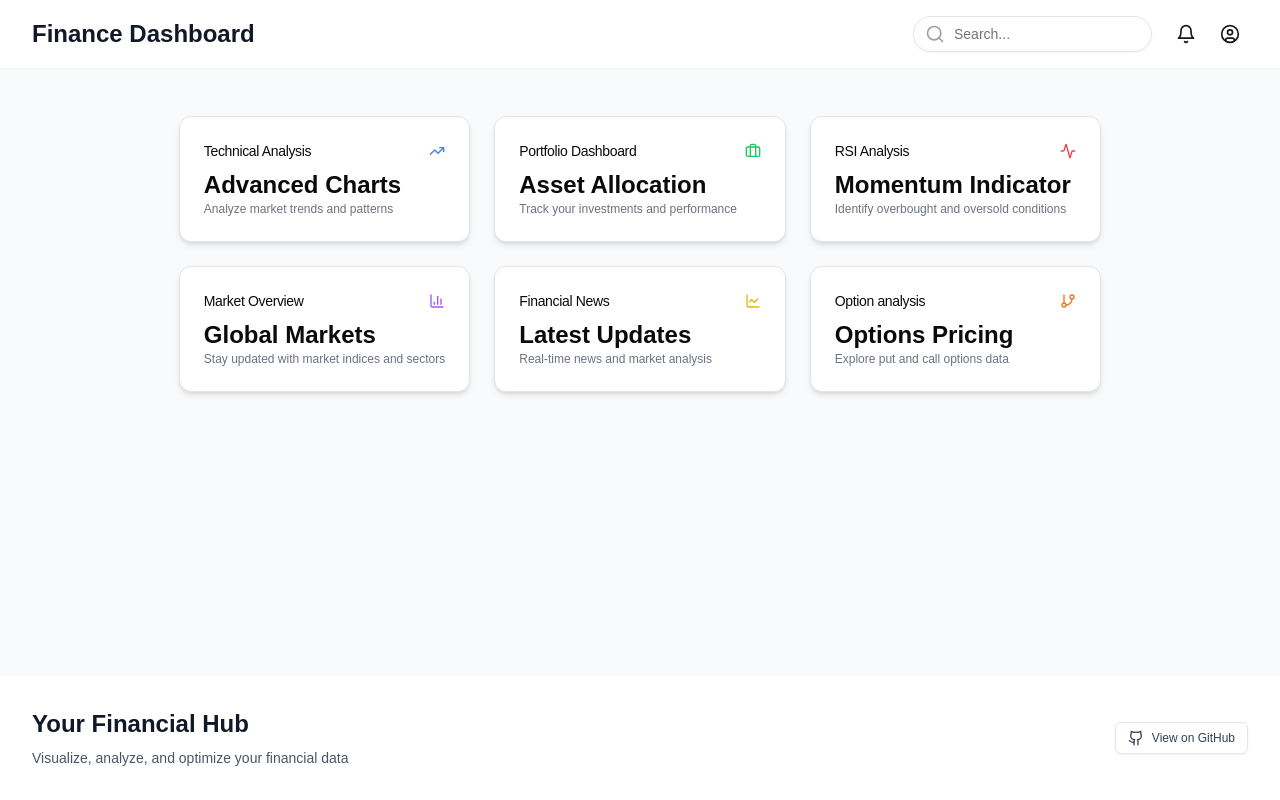
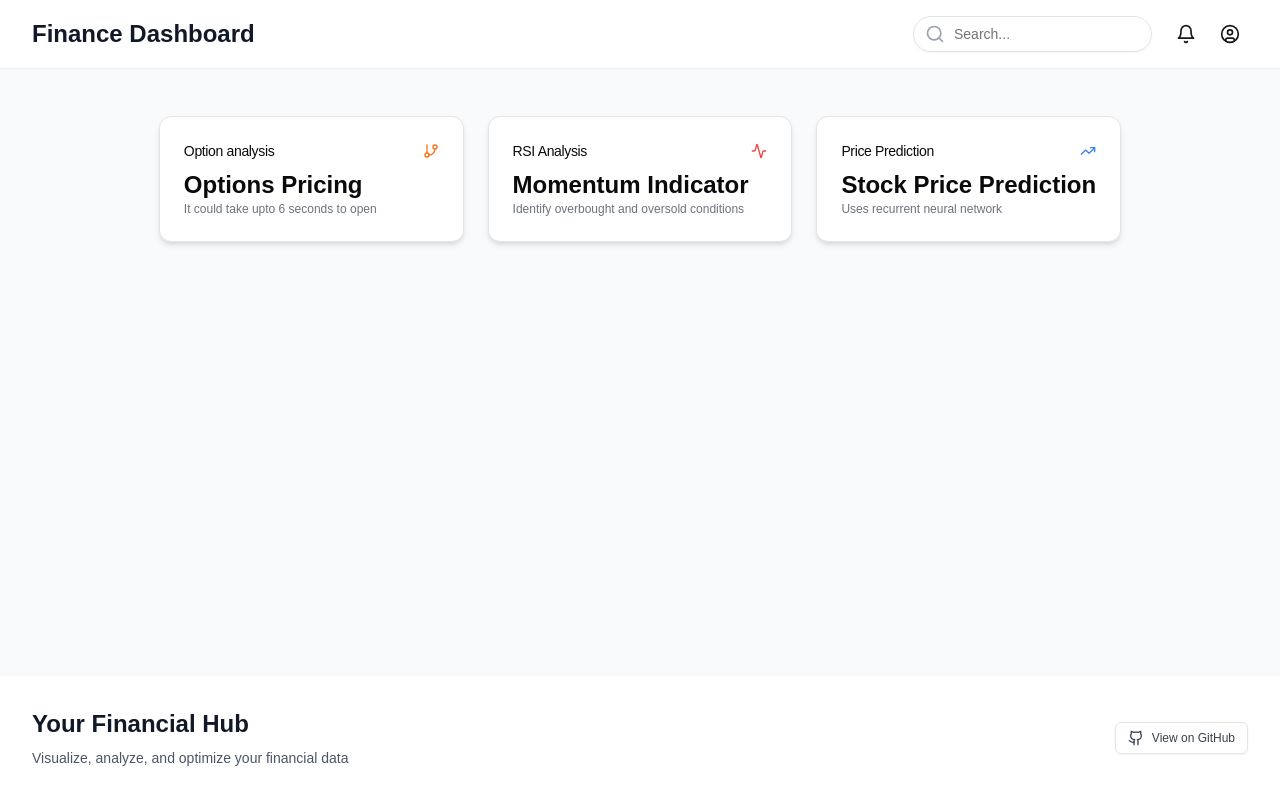
Before and after one commit to kulraj710/fin-dashboard, a Next.js app in the folder frontend/: page / in a window 1280 px wide. Built offline with nearby package versions, Linux system fonts and the light colour scheme.

Commit message:
[chore] update temporary display of cards in homepage

```diff
--- a/frontend/components/homepage-footer.tsx
+++ b/frontend/components/homepage-footer.tsx
@@ -1,9 +1,9 @@
-'use client'
+"use client";
 
-import React from 'react'
-import { Card, CardContent, CardHeader, CardTitle } from "@/components/ui/card"
-import { Input } from "@/components/ui/input"
-import { Button } from "@/components/ui/button"
+import React from "react";
+import { Card, CardContent, CardHeader, CardTitle } from "@/components/ui/card";
+import { Input } from "@/components/ui/input";
+import { Button } from "@/components/ui/button";
 import {
   DropdownMenu,
   DropdownMenuContent,
@@ -11,9 +11,20 @@ import {
   DropdownMenuLabel,
   DropdownMenuSeparator,
   DropdownMenuTrigger,
-} from "@/components/ui/dropdown-menu"
-import { BarChart3, LineChart, TrendingUp, Briefcase, Activity, GitBranch, Search, BellIcon, UserCircle, Github } from 'lucide-react'
-import Link from 'next/link'
+} from "@/components/ui/dropdown-menu";
+import {
+  BarChart3,
+  LineChart,
+  TrendingUp,
+  Briefcase,
+  Activity,
+  GitBranch,
+  Search,
+  BellIcon,
+  UserCircle,
+  Github,
+} from "lucide-react";
+import Link from "next/link";
 
 export function HomepageFooter() {
   return (
@@ -21,7 +32,9 @@ export function HomepageFooter() {
       <header className="bg-white dark:bg-gray-800 shadow-sm">
         <div className="max-w-7xl mx-auto px-4 sm:px-6 lg:px-8 py-4">
           <div className="flex items-center justify-between">
-            <h1 className="text-2xl font-bold text-gray-900 dark:text-white">Finance Dashboard</h1>
+            <h1 className="text-2xl font-bold text-gray-900 dark:text-white">
+              Finance Dashboard
+            </h1>
             <div className="flex items-center">
               <div className="relative mr-4">
                 <Input
@@ -29,7 +42,10 @@ export function HomepageFooter() {
                   placeholder="Search..."
                   className="pl-10 pr-4 py-2 rounded-full"
                 />
-                <Search className="absolute left-3 top-1/2 transform -translate-y-1/2 text-gray-400" size={20} />
+                <Search
+                  className="absolute left-3 top-1/2 transform -translate-y-1/2 text-gray-400"
+                  size={20}
+                />
               </div>
               <Button variant="ghost" size="icon" className="mr-2">
                 <BellIcon className="h-5 w-5" />
@@ -55,17 +71,24 @@ export function HomepageFooter() {
 
       <main className="flex-grow max-w-7xl mx-auto px-4 sm:px-6 lg:px-8 py-12">
         <div className="grid grid-cols-1 md:grid-cols-2 lg:grid-cols-3 gap-6">
+          <Link href="/option-pricing">
             <Card className="bg-white dark:bg-gray-800 shadow-md hover:shadow-lg transition-shadow duration-300">
               <CardHeader className="flex flex-row items-center justify-between space-y-0 pb-2">
-              <CardTitle className="text-sm font-medium">Technical Analysis</CardTitle>
-              <TrendingUp className="h-4 w-4 text-blue-500" />
+                <CardTitle className="text-sm font-medium">
+                  Option analysis
+                </CardTitle>
+                <GitBranch className="h-4 w-4 text-orange-500" />
               </CardHeader>
               <CardContent>
-              <div className="text-2xl font-bold">Advanced Charts</div>
-              <p className="text-xs text-gray-500 dark:text-gray-400">Analyze market trends and patterns</p>
+                <div className="text-2xl font-bold">Options Pricing</div>
+                <p className="text-xs text-gray-500 dark:text-gray-400">
+                  It could take upto 6 seconds to open
+                </p>
               </CardContent>
             </Card>
-          <Card className="bg-white dark:bg-gray-800 shadow-md hover:shadow-lg transition-shadow duration-300">
+          </Link>
+
+          {/* <Card className="bg-white dark:bg-gray-800 shadow-md hover:shadow-lg transition-shadow duration-300">
             <CardHeader className="flex flex-row items-center justify-between space-y-0 pb-2">
               <CardTitle className="text-sm font-medium">Portfolio Dashboard</CardTitle>
               <Briefcase className="h-4 w-4 text-green-500" />
@@ -74,20 +97,41 @@ export function HomepageFooter() {
               <div className="text-2xl font-bold">Asset Allocation</div>
               <p className="text-xs text-gray-500 dark:text-gray-400">Track your investments and performance</p>
             </CardContent>
-          </Card>
+          </Card> */}
           <Link href="/rsi">
             <Card className="bg-white dark:bg-gray-800 shadow-md hover:shadow-lg transition-shadow duration-300">
               <CardHeader className="flex flex-row items-center justify-between space-y-0 pb-2">
-              <CardTitle className="text-sm font-medium">RSI Analysis</CardTitle>
+                <CardTitle className="text-sm font-medium">
+                  RSI Analysis
+                </CardTitle>
                 <Activity className="h-4 w-4 text-red-500" />
               </CardHeader>
               <CardContent>
                 <div className="text-2xl font-bold">Momentum Indicator</div>
-              <p className="text-xs text-gray-500 dark:text-gray-400">Identify overbought and oversold conditions</p>
+                <p className="text-xs text-gray-500 dark:text-gray-400">
+                  Identify overbought and oversold conditions
+                </p>
               </CardContent>
             </Card>
           </Link>
+
+          <Link href="https://github.com/kulraj710/stock-market-prediction" target="_blank">
             <Card className="bg-white dark:bg-gray-800 shadow-md hover:shadow-lg transition-shadow duration-300">
+              <CardHeader className="flex flex-row items-center justify-between space-y-0 pb-2">
+                <CardTitle className="text-sm font-medium">
+                  Price Prediction
+                </CardTitle>
+                <TrendingUp className="h-4 w-4 text-blue-500" />
+              </CardHeader>
+              <CardContent>
+                <div className="text-2xl font-bold">Stock Price Prediction</div>
+                <p className="text-xs text-gray-500 dark:text-gray-400">
+                  Uses recurrent neural network
+                </p>
+              </CardContent>
+            </Card>
+          </Link>
+          {/* <Card className="bg-white dark:bg-gray-800 shadow-md hover:shadow-lg transition-shadow duration-300">
             <CardHeader className="flex flex-row items-center justify-between space-y-0 pb-2">
               <CardTitle className="text-sm font-medium">Market Overview</CardTitle>
               <BarChart3 className="h-4 w-4 text-purple-500" />
@@ -96,8 +140,8 @@ export function HomepageFooter() {
               <div className="text-2xl font-bold">Global Markets</div>
               <p className="text-xs text-gray-500 dark:text-gray-400">Stay updated with market indices and sectors</p>
             </CardContent>
-          </Card>
-          <Card className="bg-white dark:bg-gray-800 shadow-md hover:shadow-lg transition-shadow duration-300">
+          </Card> */}
+          {/* <Card className="bg-white dark:bg-gray-800 shadow-md hover:shadow-lg transition-shadow duration-300">
             <CardHeader className="flex flex-row items-center justify-between space-y-0 pb-2">
               <CardTitle className="text-sm font-medium">Financial News</CardTitle>
               <LineChart className="h-4 w-4 text-yellow-500" />
@@ -106,19 +150,7 @@ export function HomepageFooter() {
               <div className="text-2xl font-bold">Latest Updates</div>
               <p className="text-xs text-gray-500 dark:text-gray-400">Real-time news and market analysis</p>
             </CardContent>
-          </Card>
-          <Link href="/option-pricing">
-          <Card className="bg-white dark:bg-gray-800 shadow-md hover:shadow-lg transition-shadow duration-300">
-            <CardHeader className="flex flex-row items-center justify-between space-y-0 pb-2">
-              <CardTitle className="text-sm font-medium">Option analysis</CardTitle>
-              <GitBranch className="h-4 w-4 text-orange-500" />
-            </CardHeader>
-            <CardContent>
-              <div className="text-2xl font-bold">Options Pricing</div>
-              <p className="text-xs text-gray-500 dark:text-gray-400">Explore put and call options data</p>
-            </CardContent>
-          </Card>
-          </Link>
+          </Card> */}
         </div>
       </main>
 
@@ -126,13 +158,24 @@ export function HomepageFooter() {
         <div className="max-w-7xl mx-auto px-4 sm:px-6 lg:px-8 py-8">
           <div className="flex flex-col md:flex-row justify-between items-center">
             <div className="text-center md:text-left mb-4 md:mb-0">
-              <h2 className="text-2xl font-bold text-gray-900 dark:text-white">Your Financial Hub</h2>
+              <h2 className="text-2xl font-bold text-gray-900 dark:text-white">
+                Your Financial Hub
+              </h2>
               <p className="mt-2 text-sm text-gray-600 dark:text-gray-300">
                 Visualize, analyze, and optimize your financial data
               </p>
             </div>
             <div className="flex items-center">
-              <Button variant="outline" size="sm" onClick={() => alert("I will add the link shortly! Thank you for your interest")} className="text-gray-700 dark:text-gray-200">
+              <Button
+                variant="outline"
+                size="sm"
+                onClick={() =>
+                  alert(
+                    "I will add the link shortly! Thank you for your interest"
+                  )
+                }
+                className="text-gray-700 dark:text-gray-200"
+              >
                 <Github className="mr-2 h-4 w-4" />
                 View on GitHub
               </Button>
@@ -141,5 +184,5 @@ export function HomepageFooter() {
         </div>
       </footer>
     </div>
-  )
+  );
 }
```
Lines whose indentation alone changed are shown as unchanged.
